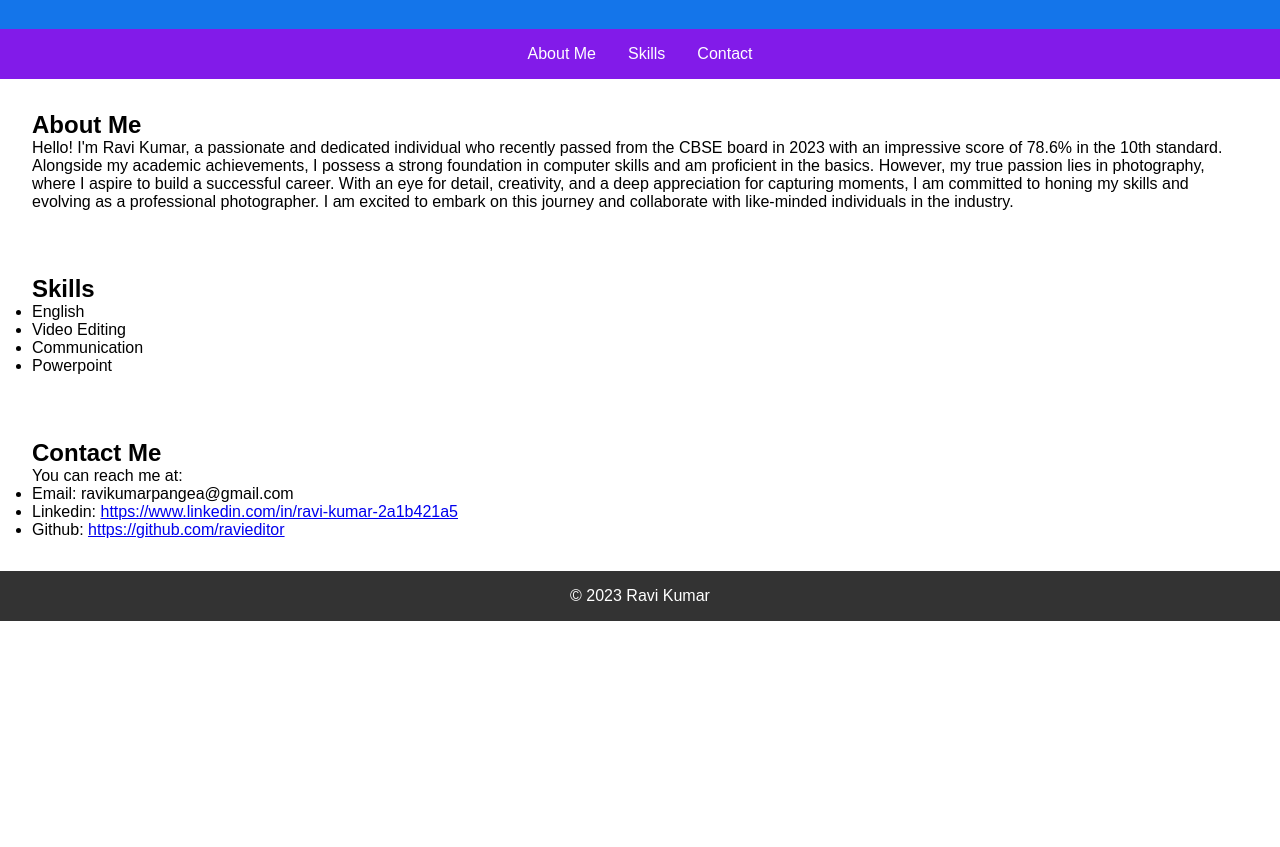
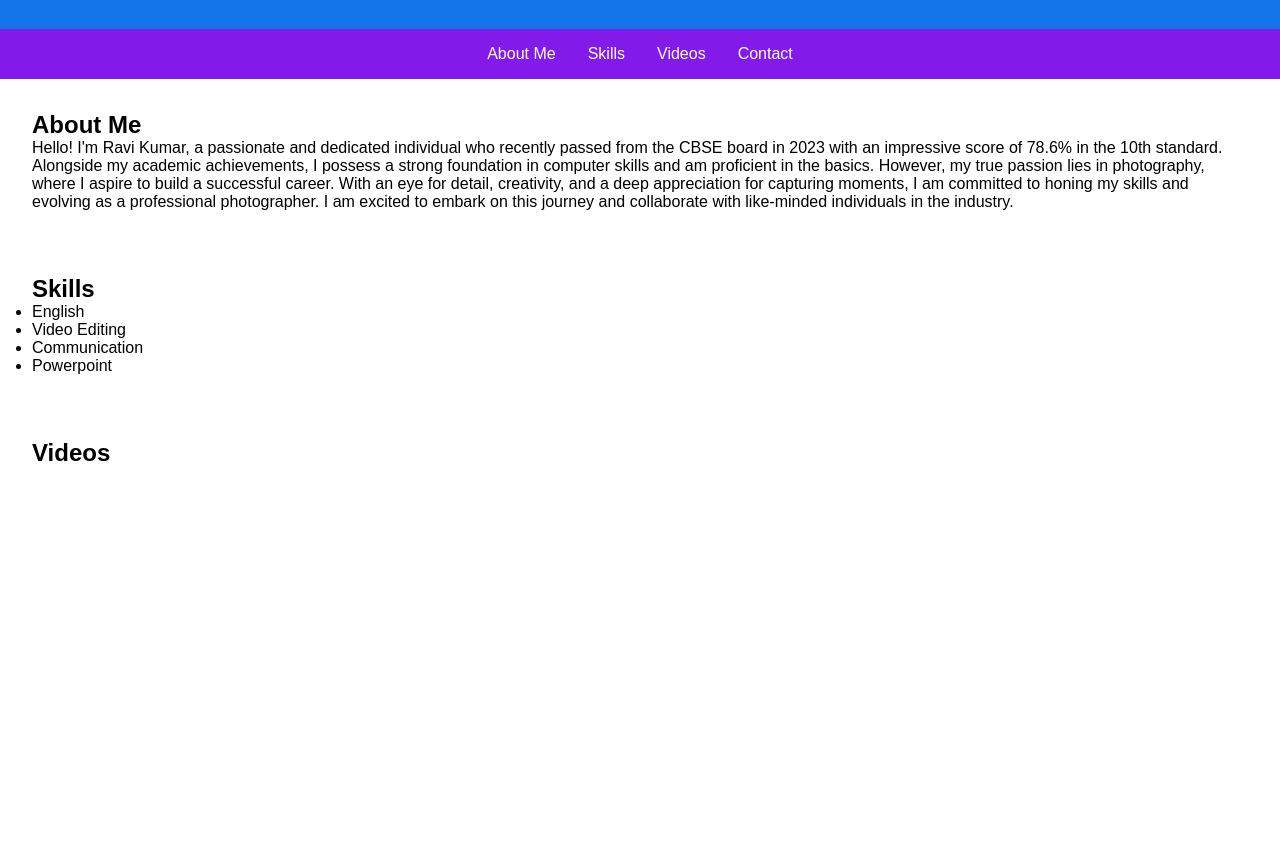
Before and after one commit to ravieditor/portfolio, a plain HTML site: page index.html in a window 1280 px wide. Shown: the part 90-937 px from the top of the page. Before the commit the page ends 800 px from the top, so only its background shows below. Drawn offline with Linux system fonts and the light colour scheme; a script that the page names is missing.

Commit message:
Update index.html

```diff
--- a/index.html
+++ b/index.html
@@ -15,6 +15,7 @@
         <ul>
             <li><a href="#about">About Me</a></li>
             <li><a href="#skills">Skills</a></li>
+            <li><a href="#videos">Videos</a></li> <!-- New link for Videos -->
             <li><a href="#contact">Contact</a></li>
         </ul>
     </nav>
@@ -25,11 +26,16 @@
     <section id="skills">
         <h2>Skills</h2>
         <ul>
-            <li>English </li>
+            <li>English</li>
             <li>Video Editing</li>
             <li>Communication</li>
-            <li>Powerpoint </li>
+            <li>Powerpoint</li>
         </ul>
+    </section>
+    <section id="videos">
+        <h2>Videos</h2>
+        <!-- Embed YouTube video using iframe -->
+        <iframe width="560" height="315" src="D:\web d\Delhi to sherghati.mp4" frameborder="0" allowfullscreen></iframe>
     </section>
     <section id="contact">
         <h2>Contact Me</h2>
```
